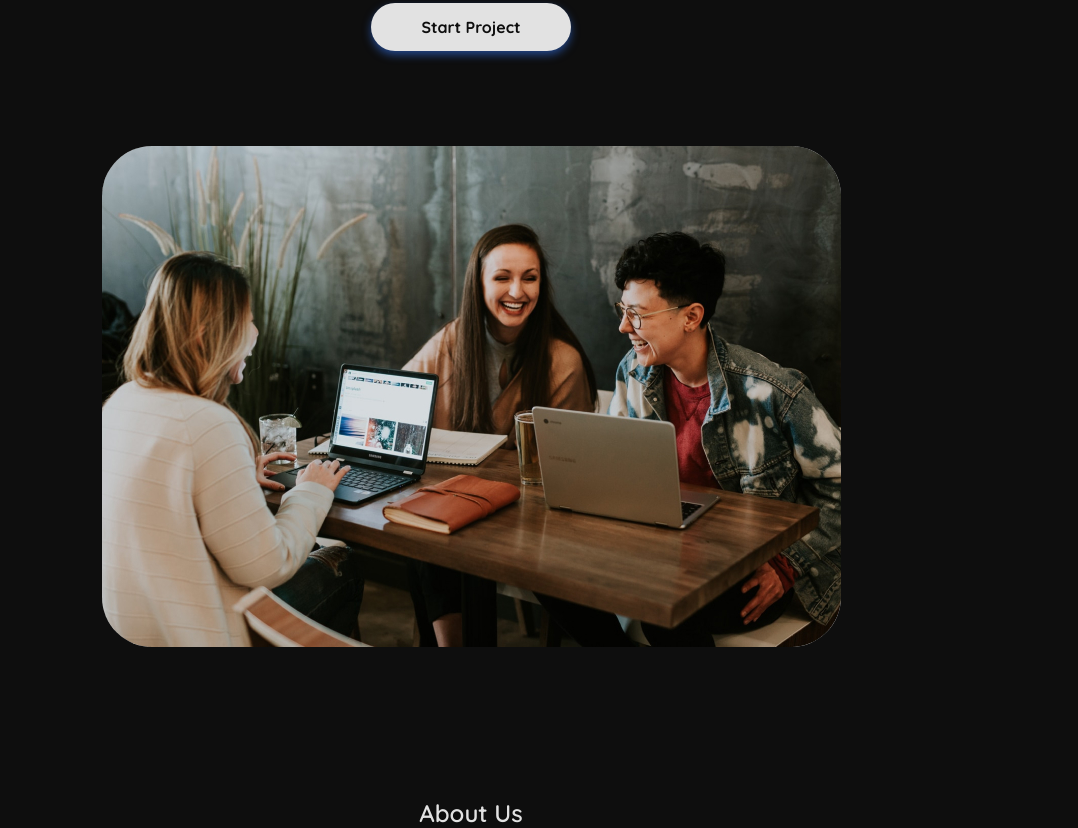
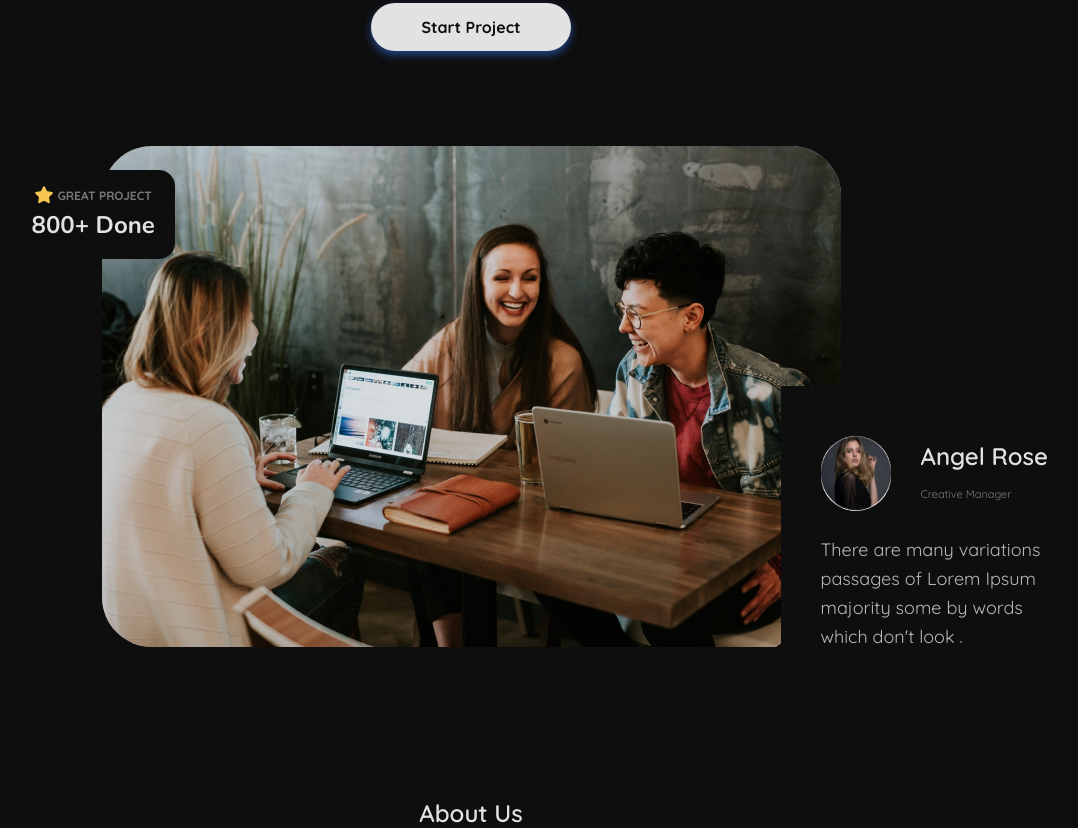
Before and after one commit to KIBORGN/hw_tekwill, a plain HTML site: page index.html in a window 1280 px wide. Shown: the part 581-1409 px from the top of the page, without its empty margins (169-1247 px from the left). Drawn offline with Linux system fonts and the light colour scheme.

Commit message:
adding some cards on home section

```diff
--- a/index.html
+++ b/index.html
@@ -37,6 +37,23 @@
                 <a href="#" class="home__link">Start Project</a>
                 <div class="home__images images">
                     <img src="img/home.jpg" alt="Make ur dream" class="images__img">
+                    <div class="images__great great">
+                        <div class="great__wrapper">
+                            <img src="img/star.svg" alt="Star" class="great__svg">
+                            <p class="great__heading">GREAT PROJECT</p>
+                        </div>
+                        <p class="great__text">800+ Done</p>
+                    </div>
+                    <div class="images__port port">
+                        <div class="item__wrapper">
+                            <img src="img/profile.jpg" alt="" class="item__image">
+                            <div class="item__texts">
+                                <h4 class="item__name">Angel Rose</h4>
+                                <p class="item__proff">Creative Manager</p>
+                            </div>
+                        </div>
+                        <p class="item__text">There are many variations passages of Lorem Ipsum majority some by words which don't look . </p>
+                    </div>
                 </div>
             </div>
         </section>
--- a/scss/blocks/_footer.scss
+++ b/scss/blocks/_footer.scss
@@ -2,7 +2,8 @@
 @use "../utils/_variables";
 
 .footer {
-    background-color: variables.$footer
+    background-color: variables.$footer;
+    margin-top: 100px;
 }
 
 .footer__wrapper {
--- a/scss/blocks/_home.scss
+++ b/scss/blocks/_home.scss
@@ -50,8 +50,51 @@
 
 .home__images {
     margin-top: 95px;
+    position: relative;
 }
 
 .images__img {
     border-radius: 50px;
 }
+
+.images__port {
+    position: absolute;
+    bottom: -100px;
+    right: -250px;
+    background-color: variables.$dark-bg;
+}
+
+.images__great {
+    position: absolute;
+    top: 24px;
+    left: -90px;
+    background-color: variables.$dark-bg;
+}
+
+.great {
+    padding: 16px 20px;
+    border-radius: 16px;
+}
+
+.great__wrapper {
+    display: flex;
+    justify-content: center;
+    align-items: center;
+}
+
+.great__heading {
+    margin-left: 5px;
+    font-family: 'Quicksand', sans-serif;
+    font-size: 12px;
+    font-weight: 700;
+    line-height: 1.25;
+    opacity: 0.5;
+}
+
+.great__text {
+    font-family: 'Nunito', sans-serif;
+    font-size: 24px;
+    font-weight: 700;
+    line-height: 1.4;
+    margin-top: 5px;
+}
```
Also changed, not shown: img/star.svg (added), scss/style.css, 1 other file.
